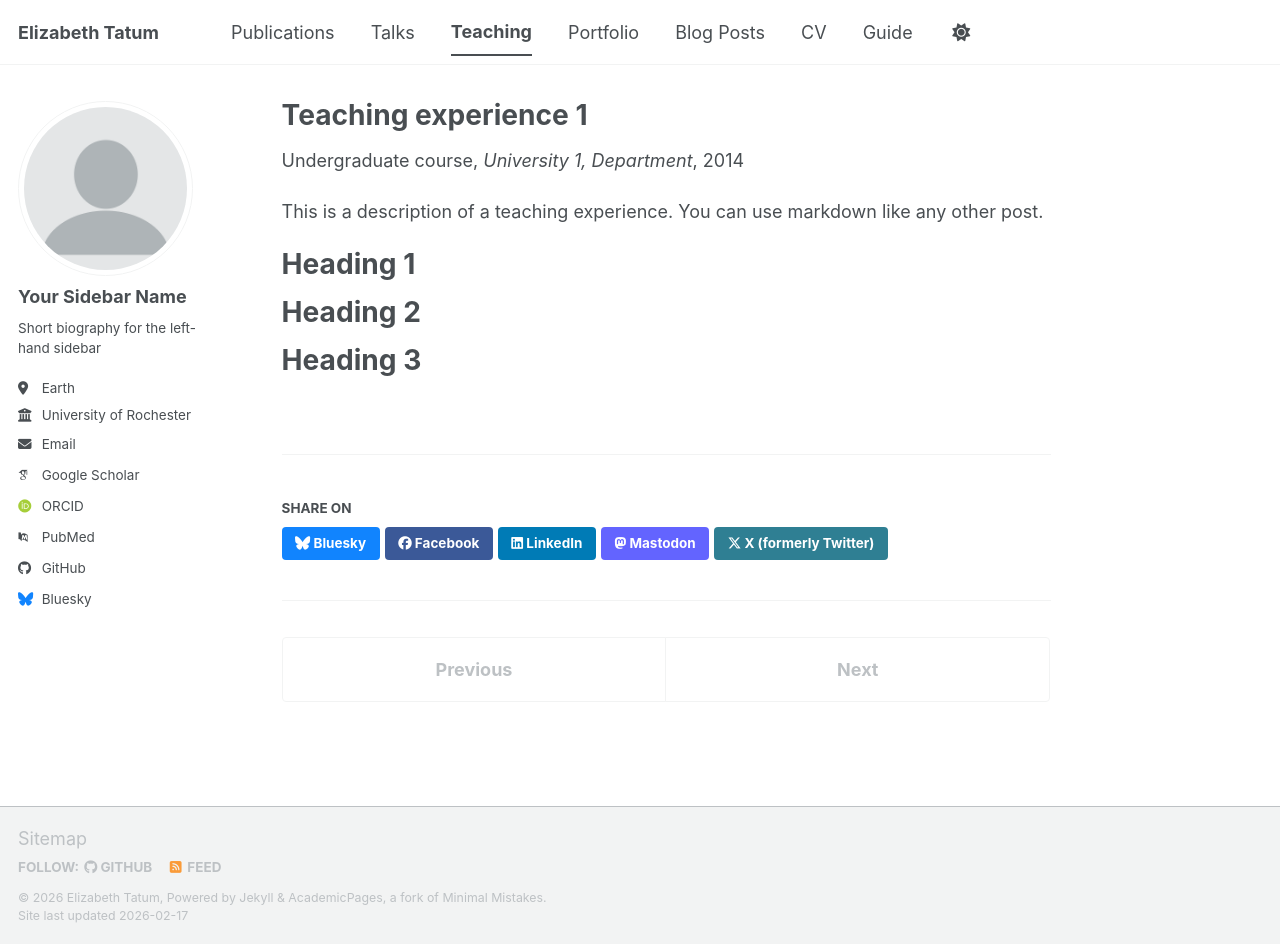
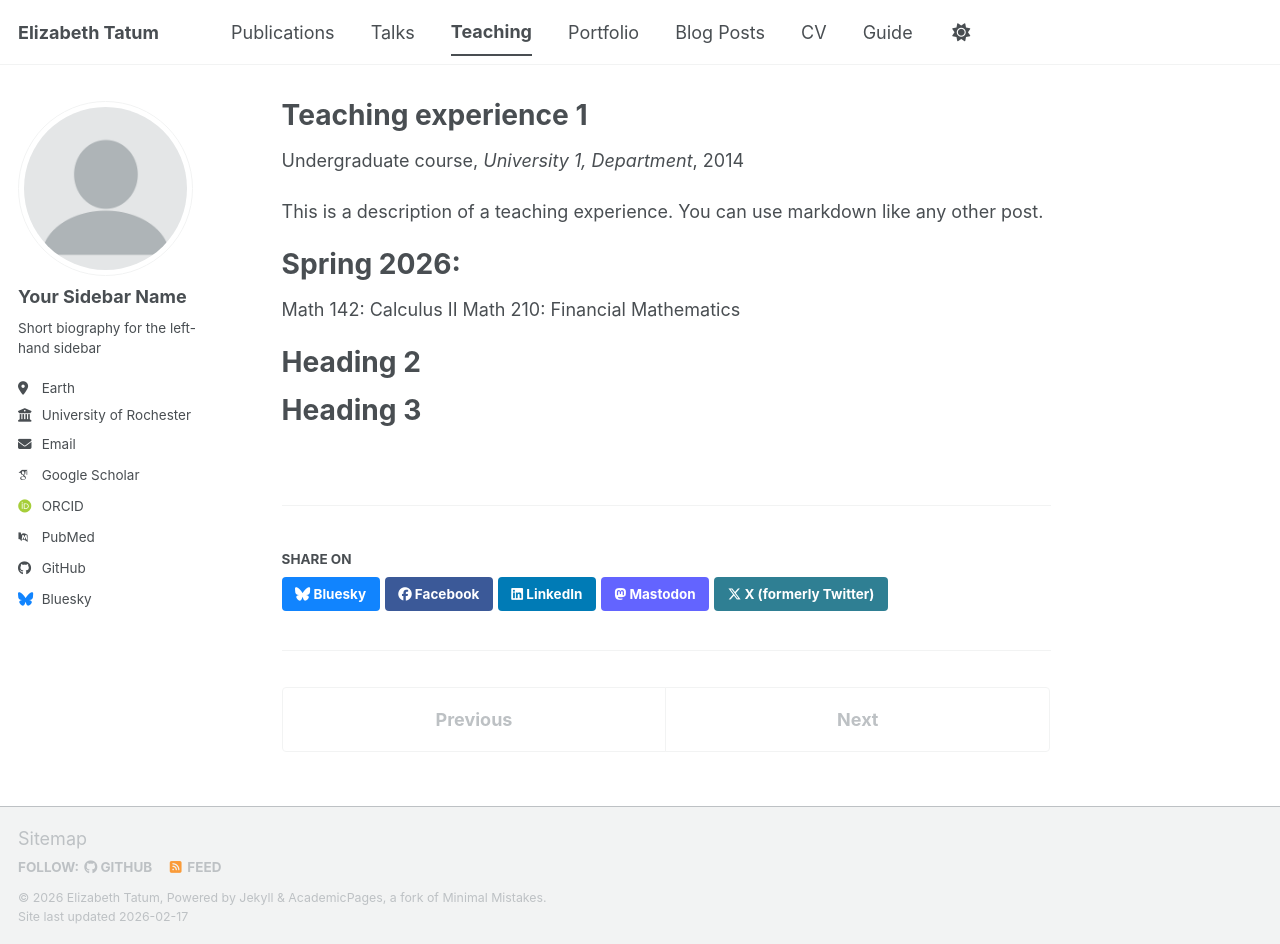
Before and after one commit to elizabeth-tatum/Elizabeth-tatum.github.io, a Jekyll site: the page built from _teaching/2014-spring-teaching-1.md, in a window 1280 px wide and 944 px high. Built offline with Jekyll 4.4.1, drawn with Linux system fonts in a browser that asks for light colours; some web fonts are replaced; a script bundle is joined from its source files by our own code; library files that are not in the unit come from our copies.

Commit message:
Update 2014-spring-teaching-1.md

```diff
--- a/_teaching/2014-spring-teaching-1.md
+++ b/_teaching/2014-spring-teaching-1.md
@@ -10,8 +10,10 @@ location: "City, Country"
 
 This is a description of a teaching experience. You can use markdown like any other post.
 
-Heading 1
+Spring 2026:
 ======
+Math 142: Calculus II
+Math 210: Financial Mathematics
 
 Heading 2
 ======
```
